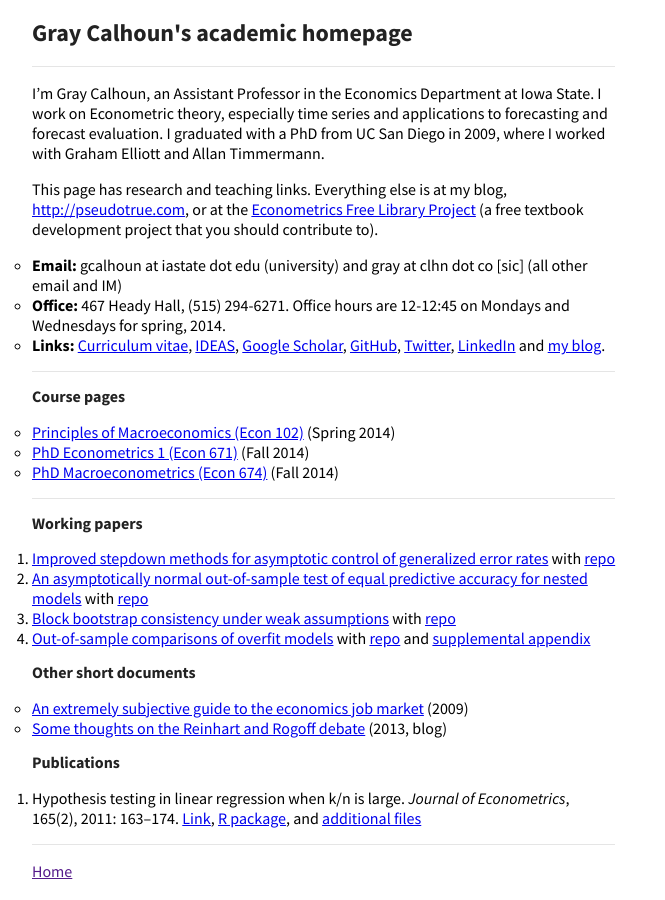
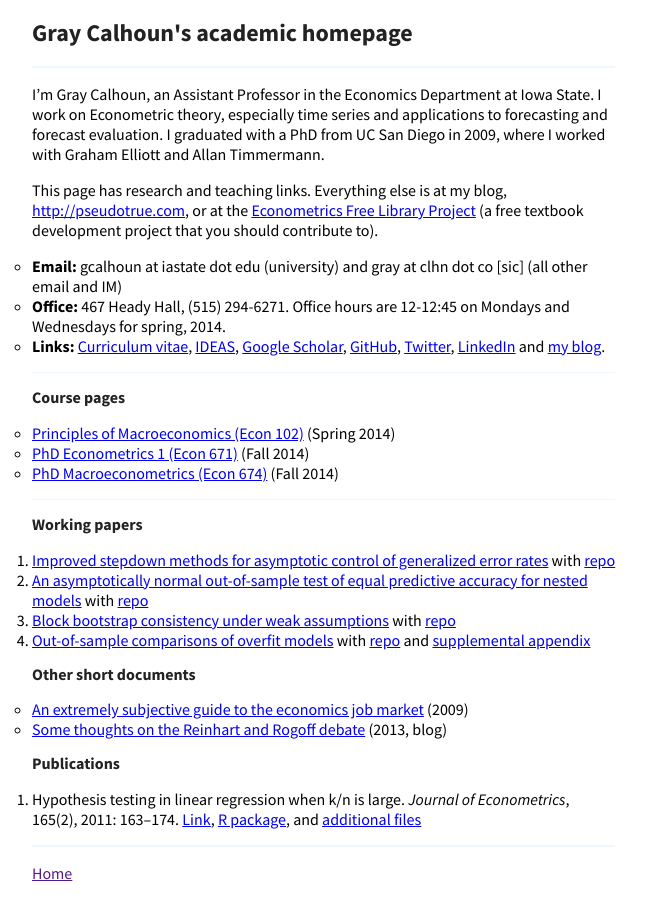
Before and after one commit to mmkuang/grayclhn.github.io, a Jekyll site: the page built from index.md, in a window 1280 px wide. Shown: the whole page, without its empty margins (0-665 px from the left). Built offline with Jekyll 4.4.1, drawn with Linux system fonts in a browser that asks for light colours; Markdown is read by kramdown in place of the engine named in the settings.

Commit message:
Add left border to blockquote I hope

```diff
--- a/css/styles.css
+++ b/css/styles.css
@@ -42,6 +42,10 @@
   font-family:"Source Code Pro", "DejaVu Sans Mono", "Bitstream Vera Sans Mono", mono;
 }
 
+blockquote {
+  border-left:1.5px solid #F0F8FF;
+}
+
 section {
   padding-left: 1.5em;
   max-width: 75ex;
@@ -49,7 +53,7 @@
 
 hr {
   border:0;
-  background:#e5e5e5;
-  height:1px;
+  background:#F0F8FF;
+  height:1.5px;
   margin:0 0 16px;
 }
```
